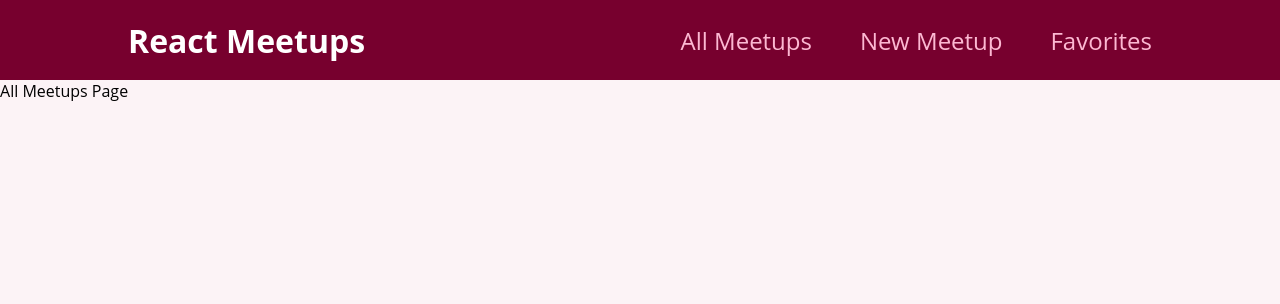
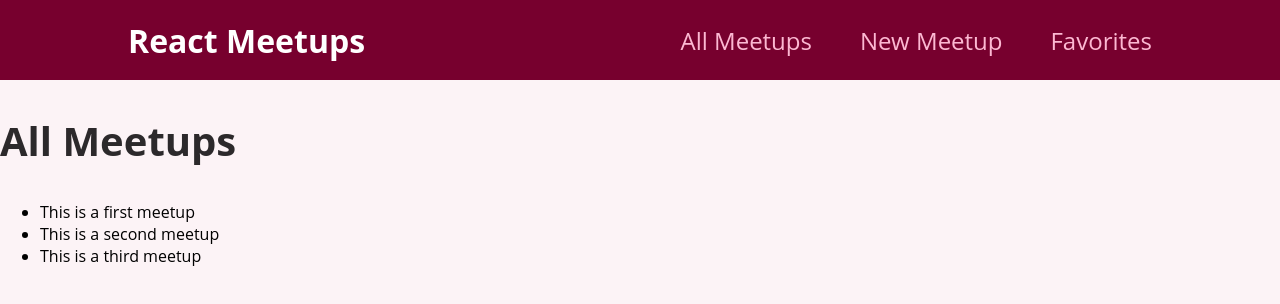
Before and after one commit to juliemaranonuevo/my-first-react-app, a React (Create React App) app: page / in a window 1280 px wide. Shown: the top 304 px of the page. Built offline with nearby package versions, Linux system fonts and the light colour scheme.

Commit message:
Outputting Lists Of Data & Components

```diff
--- a/src/pages/AllMeetups.js
+++ b/src/pages/AllMeetups.js
@@ -1,5 +1,66 @@
+const DUMMY_DATA = [
+  {
+    id: 'm1',
+    title: 'This is a first meetup',
+    image: 'https://i.picsum.photos/id/991/200/200.jpg?hmac=zdrg88cOolAGaFqNdqLZG2ECaXB0AjpYxU8PNyq3dBw',
+    address: 'Meetupstreet 5, 12345 Meetup City',
+    description: 'This is a first'
+  },
+  {
+    id: 'm2',
+    title: 'This is a second meetup',
+    image: 'https://i.picsum.photos/id/827/200/300.jpg?hmac=0Q7y5JGXuxSXgO7VUvdNhXC4yoAupOJiKmRS9RoPqs8',
+    address: 'Meetupstreet 5, 12345 Meetup City 2',
+    description: 'This is a second'
+  },
+  {
+    id: 'm3',
+    title: 'This is a third meetup',
+    image: 'https://i.picsum.photos/id/827/200/300.jpg?hmac=0Q7y5JGXuxSXgO7VUvdNhXC4yoAupOJiKmRS9RoPqs8',
+    address: 'Meetupstreet 5, 12345 Meetup City 2',
+    description: 'This is a second'
+  }
+];
+
 function AllMeetupsPage() {
-  return <div>All Meetups Page</div>;
+  return (
+    <section>
+      <h1>All Meetups</h1>
+      <ul>
+        {DUMMY_DATA.map((meetup) => {
+          return <li key={meetup.id}>{meetup.title}</li>;
+        })}
+      </ul>
+
+
+      {/* <table style={{ border: '1px solid', width: '100%', borderCollapse: 'collapse' }}>
+        <thead>
+          <tr>
+            <th style={{ border: '1px solid' }}>Id</th>
+            <th style={{ border: '1px solid' }}>Title</th>
+            <th style={{ border: '1px solid' }}>Image</th>
+            <th style={{ border: '1px solid' }}>Address</th>
+            <th style={{ border: '1px solid' }}>Descriptiom</th>
+          </tr>
+        </thead>
+        <tbody>
+          {DUMMY_DATA.map((meetup) => {
+            return (
+              <tr key={meetup.id}>
+                <td style={{ border: '1px solid' }}>{meetup.id}</td>
+                <td style={{ border: '1px solid' }}>{meetup.title}</td>
+                <td style={{ border: '1px solid' }}>
+                  <img src={meetup.image}></img>
+                </td>
+                <td style={{ border: '1px solid' }}>{meetup.address}</td>
+                <td style={{ border: '1px solid' }}>{meetup.description}</td>
+              </tr>
+            );
+          })}
+        </tbody>
+      </table> */}
+    </section>
+  );
 }
 
 export default AllMeetupsPage;
```
